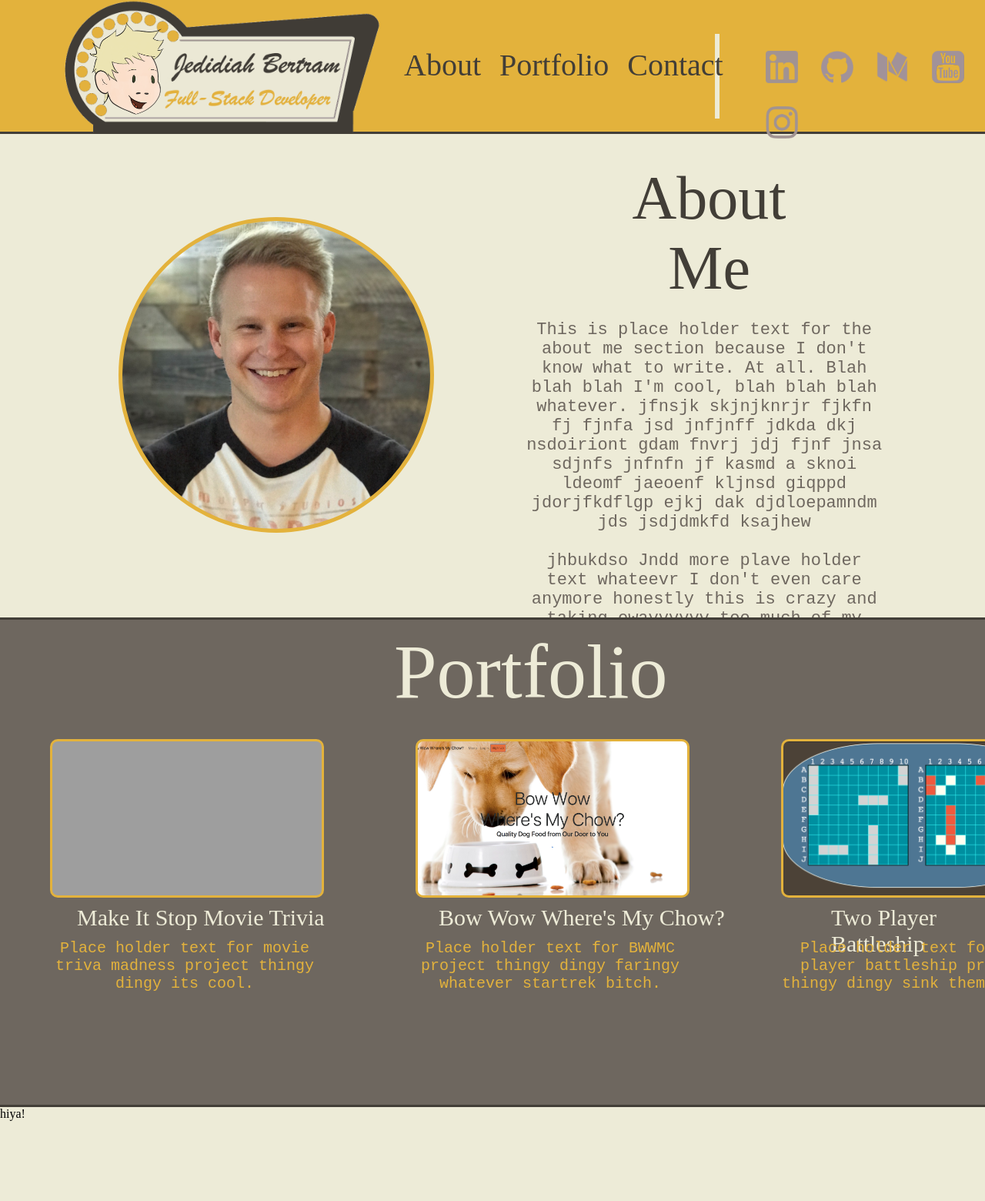
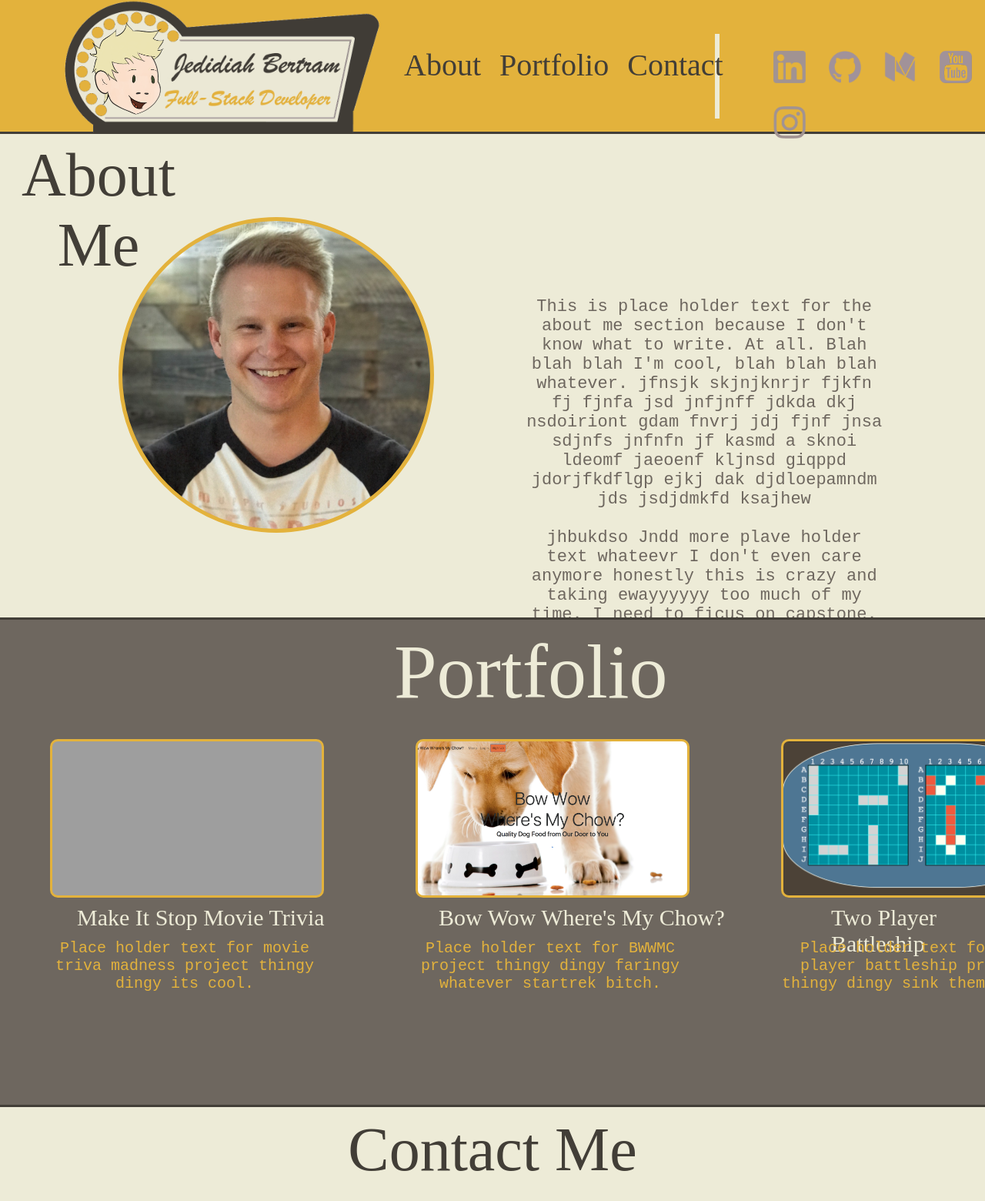
Before and after one commit to JedidiahBertram/Jedidiah-personal-site, a plain HTML site: page index.html in a window 1280 px wide. Shown: the part 4-1564 px from the top of the page at 77% size. Drawn offline with nearby package versions, Linux system fonts and the light colour scheme; grey boxes are pictures that could not be loaded.

Commit message:
makes subtle changes to navbar and adds title to contact section

```diff
--- a/index.html
+++ b/index.html
@@ -63,7 +63,8 @@
       <p>Place holder text for two player battleship project thingy dingy sink them ships.</p>
     </div>
   </div>
-  <div class='contentBox3' id='contentBox3'>hiya!
+  <div class='contentBox3' id='contentBox3'>
+    <div id='contactTitle'>Contact Me</div>
   </div>
 
 </html>
--- a/style.css
+++ b/style.css
@@ -16,9 +16,19 @@ a {
 #aboutMeTitle {
   font-family: "Brush Script MT";
   font-size: 80px;
-  padding-left: 62%;
-  padding-top: 40px;
+  padding-left: 40 %;
+  padding-top: 10px;
   width: 20%;
+  color: #423E37;
+  text-align: center;
+}
+
+#contactTitle {
+  font-family: "Brush Script MT";
+  font-size: 80px;
+  padding-left: 35%;
+  padding-top: 10px;
+  width: 30%;
   color: #423E37;
   text-align: center;
 }
@@ -247,7 +257,7 @@ a:hover {
 
 .topBoxLinks2 {
   position: fixed;
-  padding-left: 985px;
+  padding-left: 995px;
   padding-top: 60px;
 }
 
```
